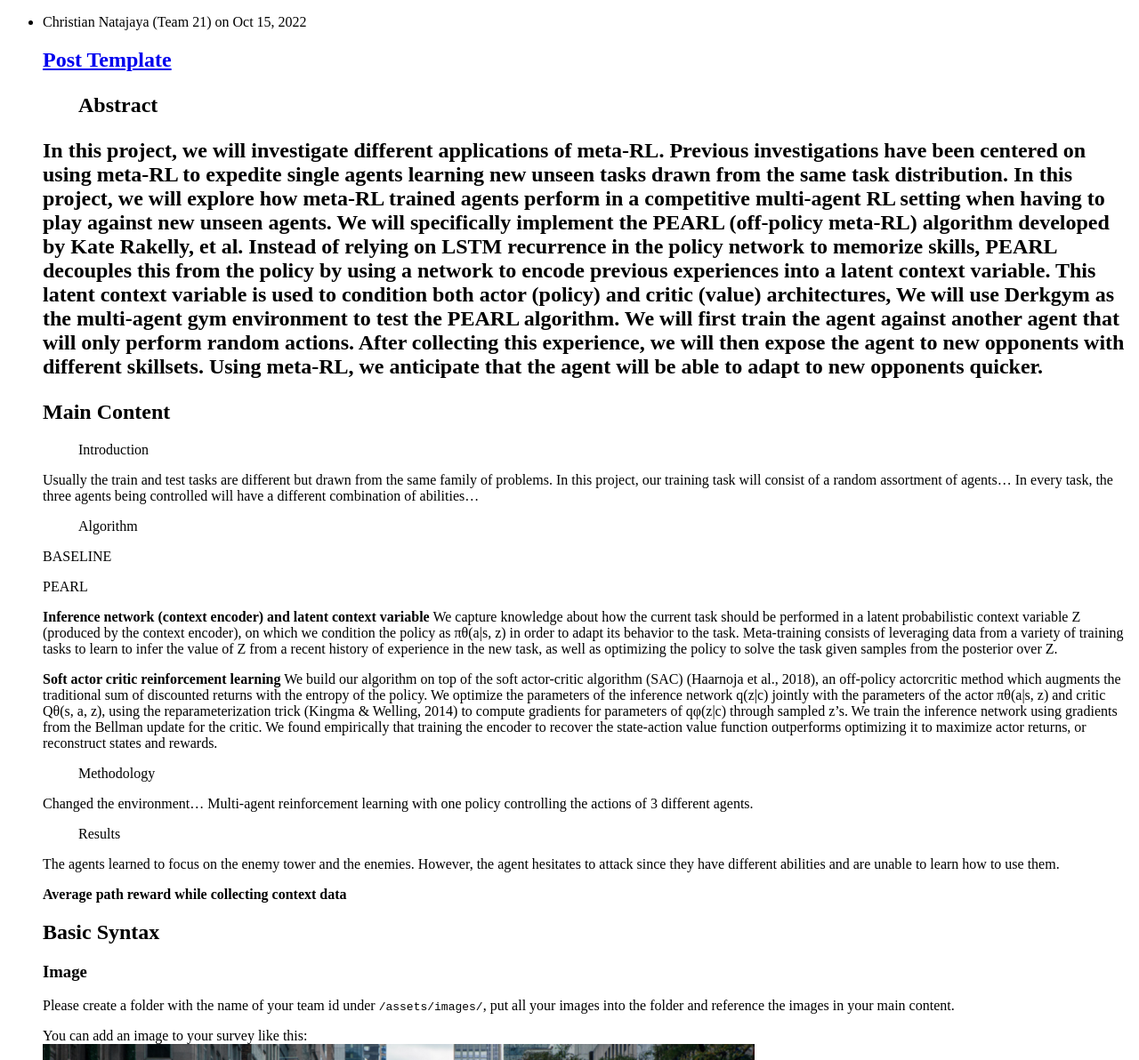
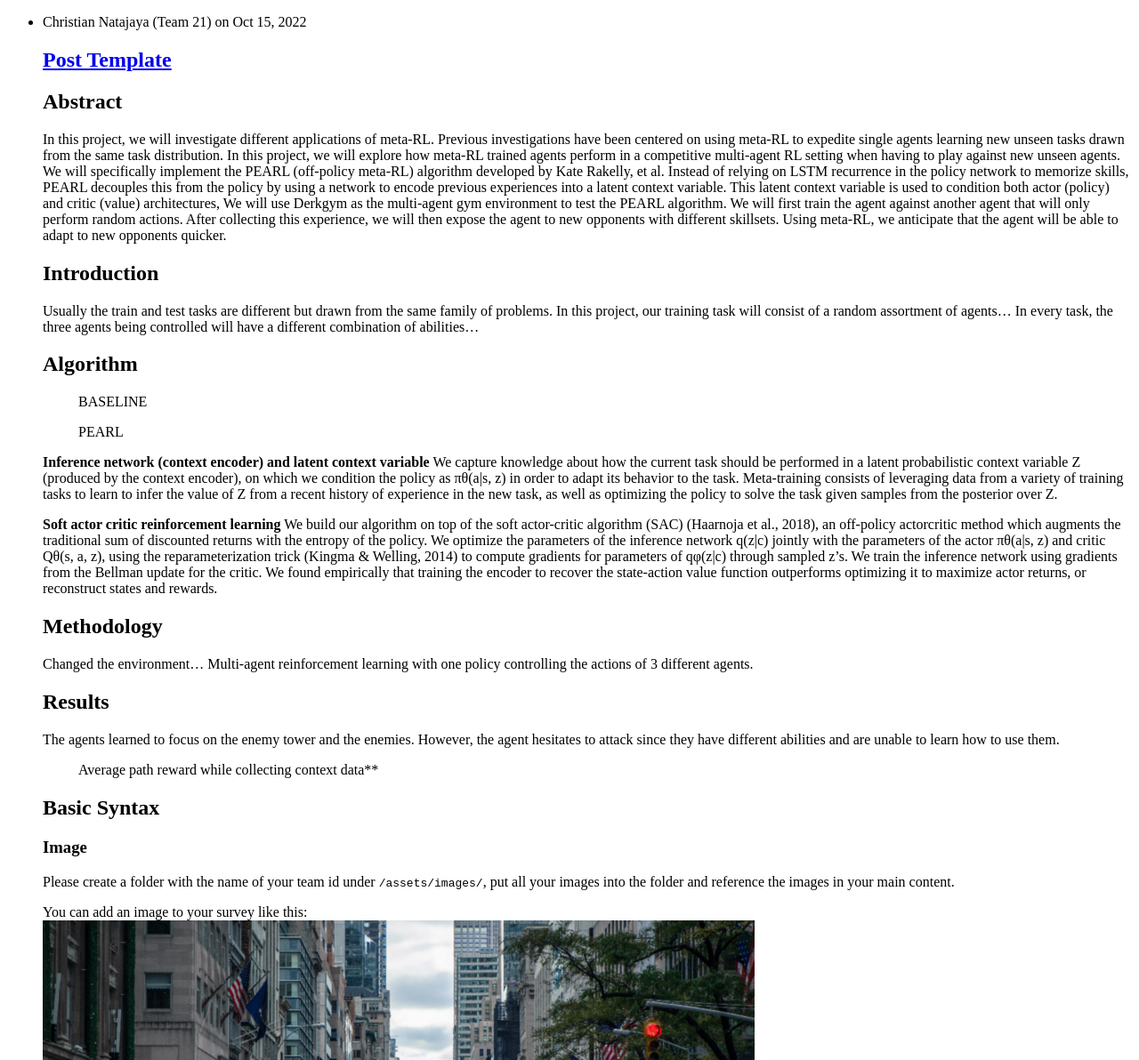
Before and after one commit to ucla-rlcourse/CS269-projects-2022fall, a Jekyll site: the page built from index.html, in a window 1280 px wide and 1400 px high. Shown: the part 208-1400 px from the top of the window at 89% size. Built offline with Jekyll 4.4.1, drawn with Linux system fonts in a browser that asks for light colours.

Commit message:
Update 2022-09-19-team21.md

```diff
--- a/_posts/2022-09-19-team21.md
+++ b/_posts/2022-09-19-team21.md
@@ -7,24 +7,22 @@ date: 2022-10-15
 ---
 
 
-> Abstract
+## Abstract
 
 In this project, we will investigate different applications of meta-RL. Previous investigations have been centered on using meta-RL to expedite single agents learning new unseen tasks drawn from the same task distribution. In this project, we will explore how meta-RL trained agents perform in a competitive multi-agent RL setting when having to play against new unseen agents. We will specifically implement the PEARL (off-policy meta-RL) algorithm developed by Kate Rakelly, et al. Instead of relying on LSTM recurrence in the policy network to memorize skills, PEARL decouples this from the policy by using a network to encode previous experiences into a latent context variable. This latent context variable is used to condition both actor (policy) and critic (value) architectures, We will use Derkgym as the multi-agent gym environment to test the PEARL algorithm. We will first train the agent against another agent that will only perform random actions. After collecting this experience, we will then expose the agent to new opponents with different skillsets. Using meta-RL, we anticipate that the agent will be able to adapt to new opponents quicker.
 
 
-## Main Content
-
-> Introduction
+## Introduction
 
 Usually the train and test tasks are different but drawn from the same family of problems. In this project, our training task will consist of a random assortment of agents... In every task, the three agents being controlled will have a different combination of abilities...
 
 
-> Algorithm
+## Algorithm
 
-BASELINE
+> BASELINE
 
 
-PEARL
+> PEARL
 
 **Inference network (context encoder) and latent context variable**
 We capture knowledge about how the current task should be performed in a latent probabilistic context variable Z (produced by the context encoder), on which we condition the policy as πθ(a|s, z) in order to adapt its behavior to the task. Meta-training consists of leveraging data from a variety of training tasks to learn to infer the value of Z from a recent history of experience in the new task, as well as optimizing the policy to solve the task given samples from the posterior over Z.
@@ -32,15 +30,15 @@ We capture knowledge about how the current task should be performed in a latent
 **Soft actor critic reinforcement learning**
 We build our algorithm on top of the soft actor-critic algorithm (SAC) (Haarnoja et al., 2018), an off-policy actorcritic method which augments the traditional sum of discounted returns with the entropy of the policy. We optimize the parameters of the inference network q(z|c) jointly with the parameters of the actor πθ(a|s, z) and critic Qθ(s, a, z), using the reparameterization trick (Kingma & Welling, 2014) to compute gradients for parameters of qφ(z|c) through sampled z’s. We train the inference network using gradients from the Bellman update for the critic. We found empirically that training the encoder to recover the state-action value function outperforms optimizing it to maximize actor returns, or reconstruct states and rewards.
 
-> Methodology
+## Methodology
 
 Changed the environment... Multi-agent reinforcement learning with one policy controlling the actions of 3 different agents.
 
-> Results
+## Results
 
 The agents learned to focus on the enemy tower and the enemies. However, the agent hesitates to attack since they have different abilities and are unable to learn how to use them.
 
-**Average path reward while collecting context data**
+> Average path reward while collecting context data**
 
 
 
```
